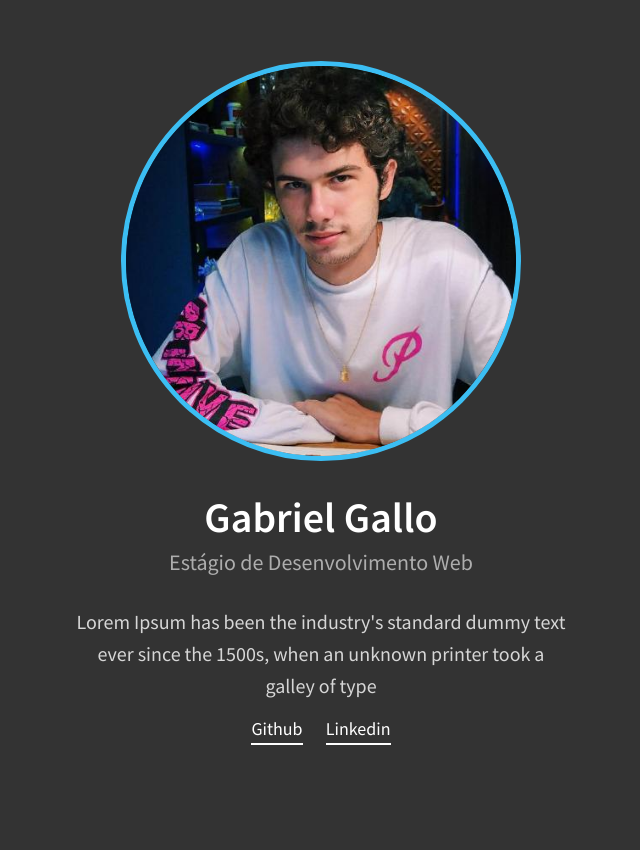
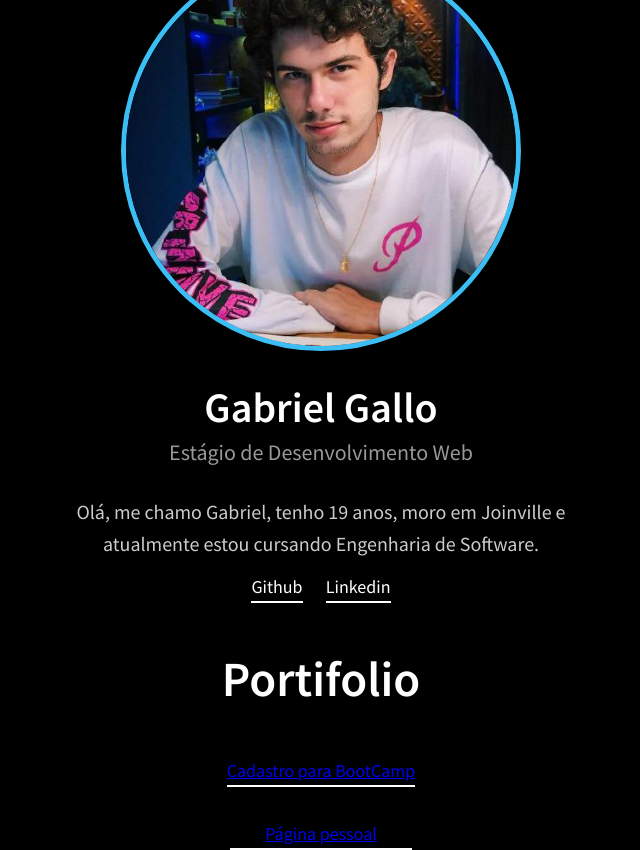
Before and after one commit to gbbreel/minha-page, a plain HTML site: page index.html in a window 1280 px wide. Shown: the whole page, without its empty margins (319-959 px from the left). Before the commit the page ends 800 px from the top, so only its background shows below. Drawn offline with Linux system fonts and the light colour scheme.

Commit message:
atualizaçao pagina pessoal

```diff
--- a/index.html
+++ b/index.html
@@ -11,11 +11,11 @@
 <body>
 
     <div id="container">
-        <img title="Gabriel.png" src="images/gbbreel.jpeg" alt="Foto de Perfil" />
+        <img class="perfil" title="Gabriel.png" src="images/gbbreel.jpeg" alt="Foto de Perfil" />
         <h1>Gabriel Gallo</h1>
         <h2>Estágio de Desenvolvimento Web</h2>
         <p>
-            Lorem Ipsum has been the industry's standard dummy text ever since the 1500s, when an unknown printer took a galley of type
+            Olá, me chamo Gabriel, tenho 19 anos, moro em Joinville e atualmente estou cursando Engenharia de Software.
         </p>
 
         <div class="links">
@@ -23,8 +23,21 @@
             <a href="https://www.linkedin.com/in/gabriel-gallo-952a201b3/" target="_blank"> Linkedin </a>
         </div>
 
+
+
+
+        <div class="portifolio">
+            <h3>Portifolio</h3>
+        </div>
+
+        <div class="linkcadastro">
+            <a href="https://gbbreel.github.io/bootcamp/" target="_blank">    Cadastro para BootCamp </a>
+        </div>
+
+        <div class="linkpage">
+            <a href="https://gbbreel.github.io/minha-page/" target="_blank">  Página pessoal         </a>
+        </div>
     </div>
-
 
 </body>
 </html>
--- a/style.css
+++ b/style.css
@@ -20,7 +20,7 @@
     height: 300px;
   }
 
-  #container h1 {
+  #container h1, h3 {
     font-size: 35px !important;
   }
 }
@@ -35,9 +35,8 @@
   }
 }
 
-
 body {
-  background: #333;
+  background: black;
   color: #fff;
   font-family: "Source Sans Pro";
   text-rendering: optimizelegibility !important;
@@ -105,3 +104,43 @@
   color: #3bbef3;
   border-color: #3bbef3;
 }
+
+.portifolio{
+  font-size: 42px;
+  padding: 50px;
+}
+
+.linkcadastro{
+  color: green;
+  font-size: 18px;
+  display: flex;
+  flex-direction: column;
+  margin: 0 10px;
+  padding-bottom: 3px;
+  text-decoration: none;
+  border-bottom: 2px solid #fff;
+}
+
+.linkcadastro a:hover {
+  transition: color 0.2s;
+  color: #3bbef3;
+  border-color: #3bbef3;
+}
+
+.linkpage{
+  color: green;
+  font-size: 18px;
+  display: flex;
+  flex-direction: column;
+  padding: 35px;
+  margin: 0 10px;
+  padding-bottom: 3px;
+  text-decoration: none;
+  border-bottom: 2px solid #fff;
+}
+
+.linkpage a:hover {
+  transition: color 0.2s;
+  color: #3bbef3;
+  border-color: #3bbef3;
+}
```
Also changed, not shown: images/port1.png (added).
